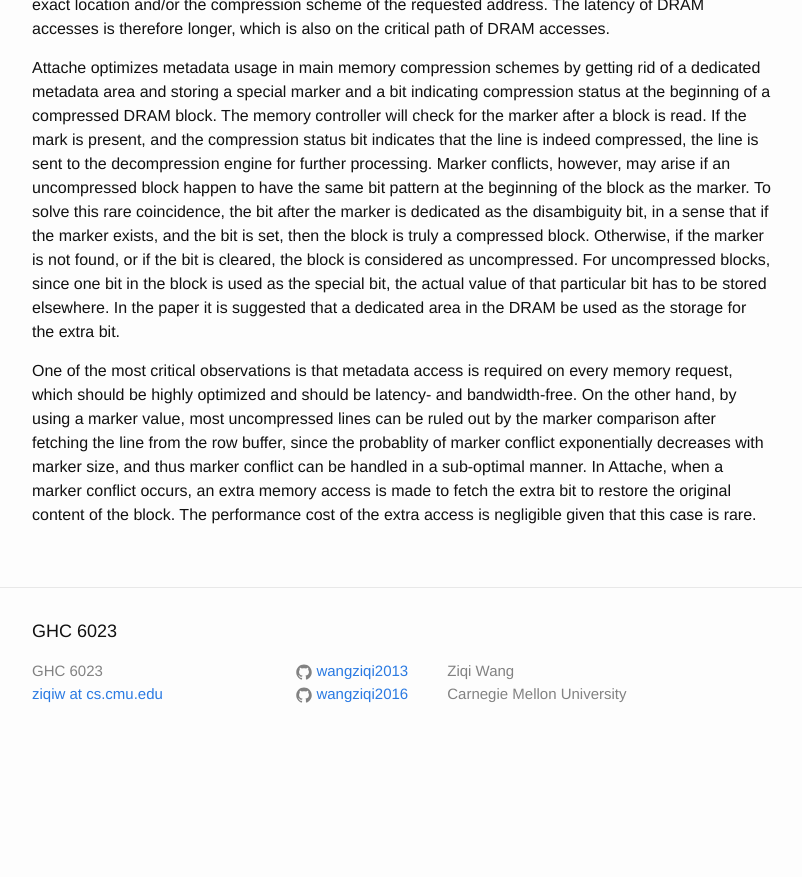
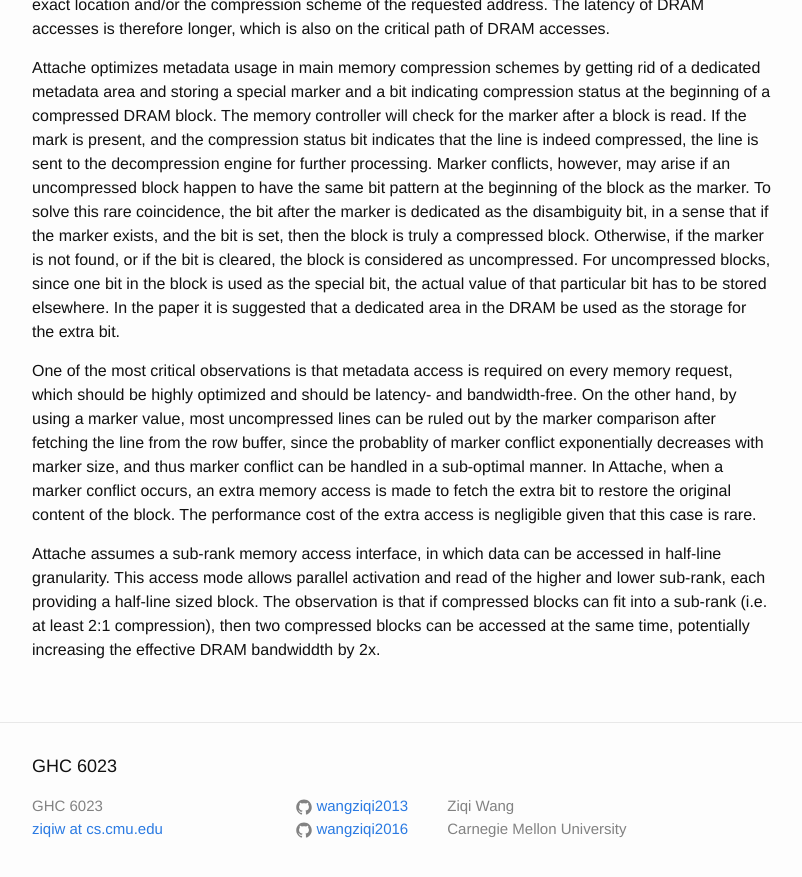
Before and after one commit to wangziqi2013/wangziqi2013.github.io, a Jekyll site: the page built from _posts/2020-06-08-attache.markdown, in a window 1280 px wide and 900 px high, scrolled down 1180 px. Shown: the top 877 px of the window, without its empty margins (238-1040 px from the left). Built offline with Jekyll 4.4.1, drawn with Linux system fonts in a browser that asks for light colours; before the commit the page ends 1945 px from its top, so only the background shows below that.

Commit message:
Adding subrank

```diff
--- a/_posts/2020-06-08-attache.markdown
+++ b/_posts/2020-06-08-attache.markdown
@@ -59,3 +59,8 @@ the line from the row buffer, since the probablity of marker conflict exponentia
 marker conflict can be handled in a sub-optimal manner.
 In Attache, when a marker conflict occurs, an extra memory access is made to fetch the extra bit to restore the original
 content of the block. The performance cost of the extra access is negligible given that this case is rare.
+
+Attache assumes a sub-rank memory access interface, in which data can be accessed in half-line granularity. This access
+mode allows parallel activation and read of the higher and lower sub-rank, each providing a half-line sized block.
+The observation is that if compressed blocks can fit into a sub-rank (i.e. at least 2:1 compression), then two compressed
+blocks can be accessed at the same time, potentially increasing the effective DRAM bandwiddth by 2x.
```
